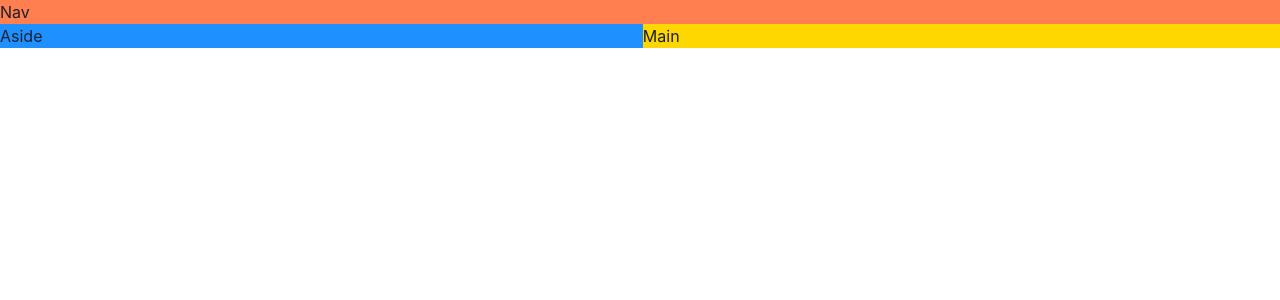
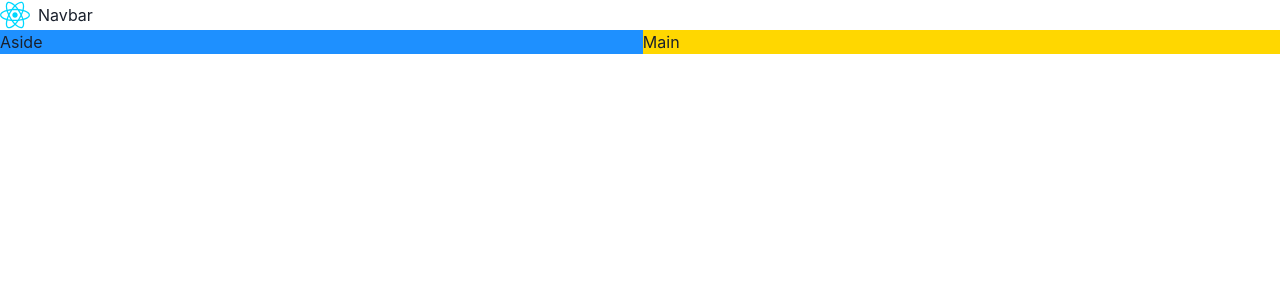
Before and after one commit to mahbd/game-hub, a React (Vite) app: page / in a window 1280 px wide. Shown: the top 300 px of the page. Built offline with nearby package versions, Linux system fonts and the light colour scheme.

Commit message:
build a navbar

```diff
--- a/src/App.tsx
+++ b/src/App.tsx
@@ -1,4 +1,5 @@
 import {Grid, GridItem, Show} from '@chakra-ui/react'
+import Navbar from "./components/Navbar.tsx";
 
 function App() {
 
@@ -6,7 +7,9 @@
         base: `"nav" "main"`,
         lg: `"nav nav" "aside main"`
     }}>
-        <GridItem area={"nav"} bg={"coral"}>Nav</GridItem>
+        <GridItem area={"nav"}>
+            <Navbar />
+        </GridItem>
         <Show above={"lg"}>
             <GridItem area={"aside"} bg={"dodgerblue"}>Aside</GridItem>
         </Show>
--- /dev/null
+++ b/src/components/Navbar.tsx
@@ -0,0 +1,13 @@
+import {HStack, Image, Text} from "@chakra-ui/react";
+import logo from "../assets/react.svg";
+
+const Navbar = () => {
+    return (
+        <HStack>
+            <Image src={logo} alt={"logo"} boxSize={"30px"}/>
+            <Text>Navbar</Text>
+        </HStack>
+    );
+};
+
+export default Navbar;
```
